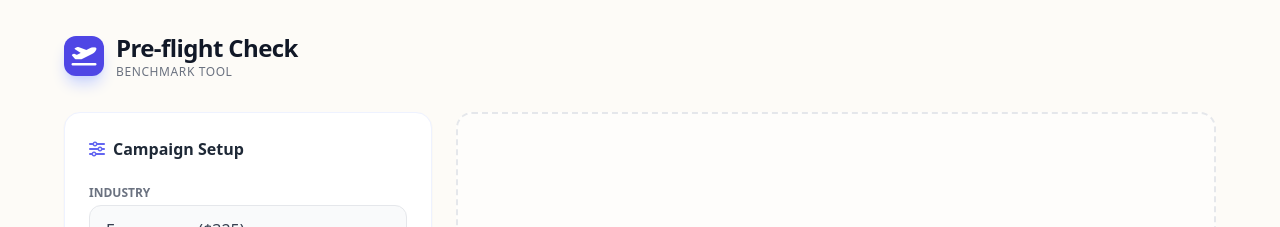
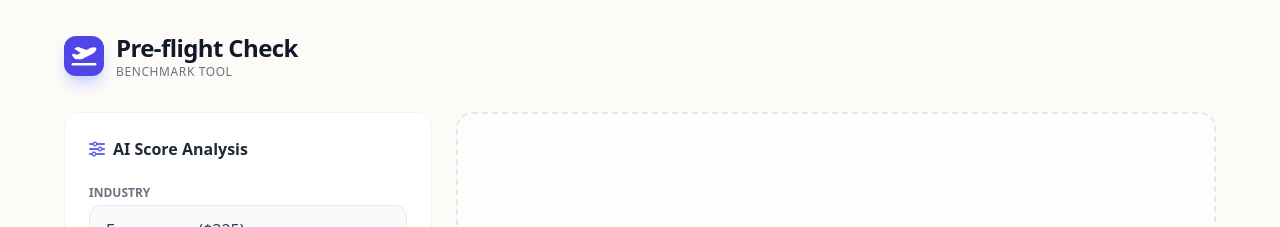
Before and after one commit to phongdaniel-sketch/pre-flight-check, a Vue app in the folder client/: page / in a window 1280 px wide. Shown: the top 227 px of the page. Built offline with nearby package versions, Linux system fonts and the light colour scheme.

Commit message:
fix: Rename 'Campaign Setup' to 'AI Score Analysis' per user request

```diff
--- a/client/src/components/CampaignForm.vue
+++ b/client/src/components/CampaignForm.vue
@@ -99,7 +99,7 @@ const industries = [
   <div class="bg-white p-6 rounded-2xl shadow-sm border border-indigo-50">
     <div class="flex items-center gap-2 mb-6">
       <i class="fa-solid fa-sliders text-indigo-500"></i>
-      <h2 class="font-bold text-gray-800">Campaign Setup</h2>
+      <h2 class="font-bold text-gray-800">AI Score Analysis</h2>
     </div>
 
     <form @submit.prevent="submitForm" class="space-y-5">
```
